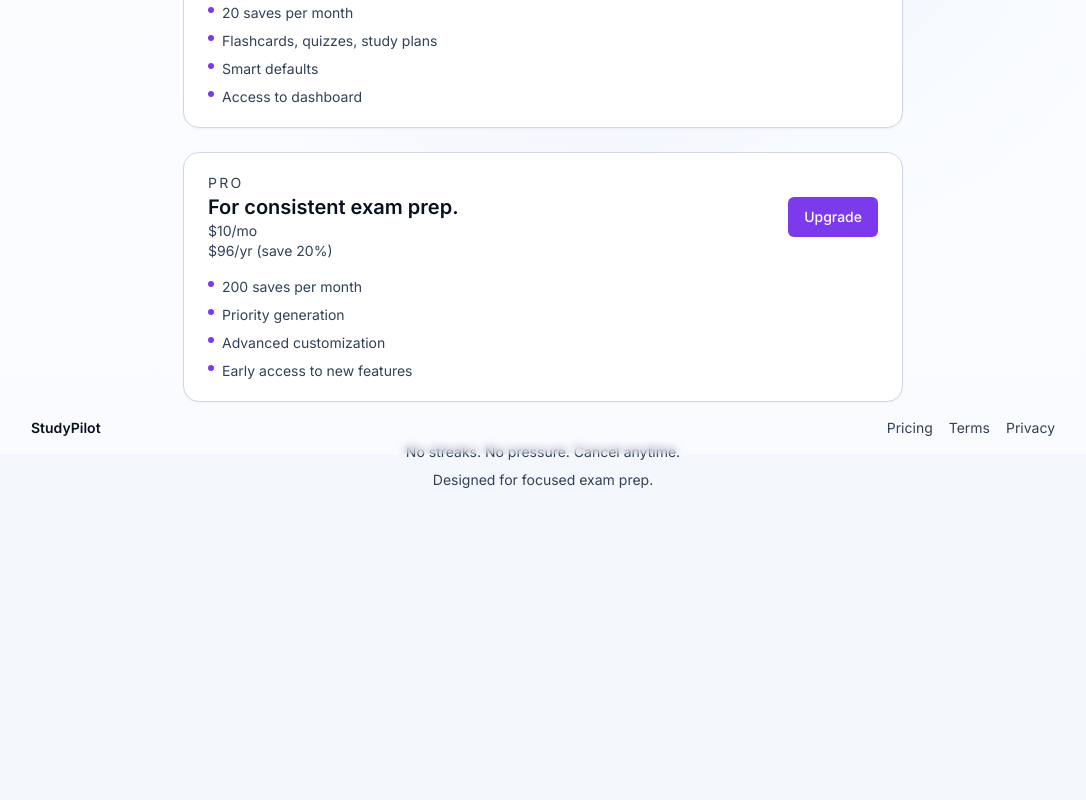
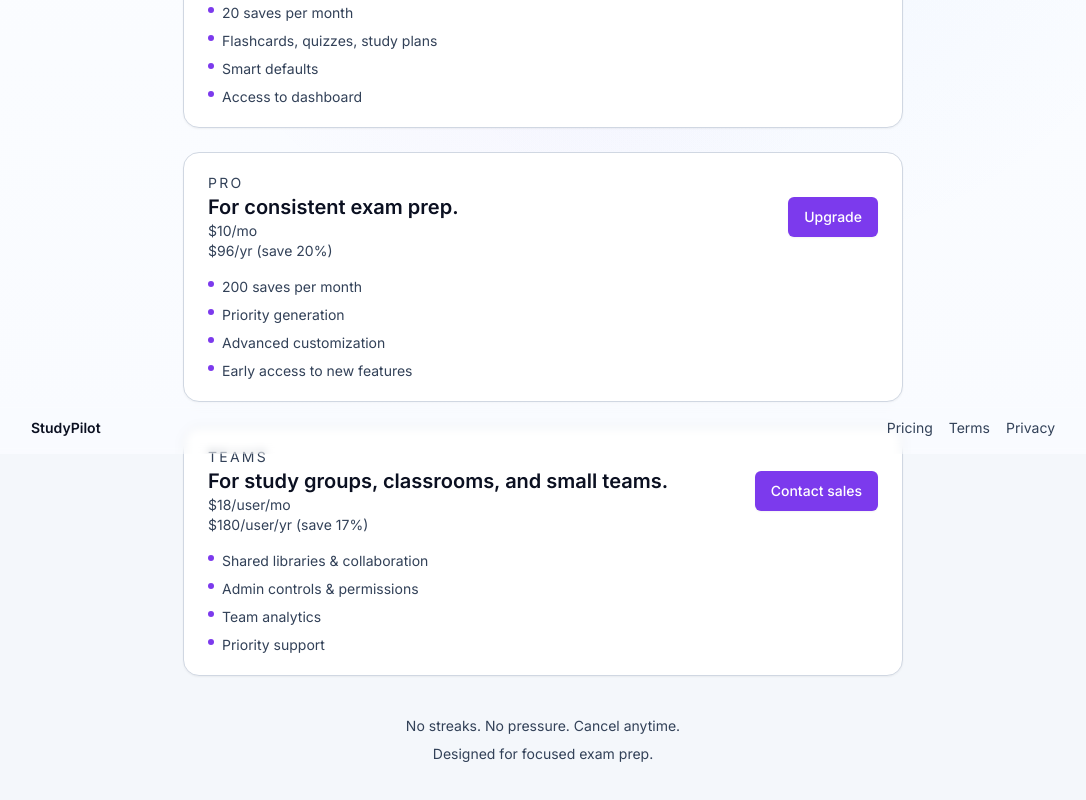
Before and after one commit to sirbxueonline-arch/phsionline-app, a Next.js app: page /pricing in a window 1280 px wide. Shown: the part 346-1146 px from the top of the page, without its empty margins (97-1183 px from the left). Before the commit the page ends 996 px from the top, so only its background shows below. Built offline with nearby package versions, Linux system fonts and the light colour scheme; no server answers.

Commit message:
Add Teams plan with pricing

```diff
--- a/app/pricing/page.tsx
+++ b/app/pricing/page.tsx
@@ -18,6 +18,19 @@ const plans = [
     priceYearly: "$96/yr (save 20%)",
     features: ["200 saves per month", "Priority generation", "Advanced customization", "Early access to new features"],
     cta: { label: "Upgrade", href: "/pricing/upgrade", variant: "default" }
+  },
+  {
+    name: "Teams",
+    description: "For study groups, classrooms, and small teams.",
+    priceMonthly: "$18/user/mo",
+    priceYearly: "$180/user/yr (save 17%)",
+    features: [
+      "Shared libraries & collaboration",
+      "Admin controls & permissions",
+      "Team analytics",
+      "Priority support"
+    ],
+    cta: { label: "Contact sales", href: "/pricing/contact", variant: "default" }
   }
 ] as const;
 
```
